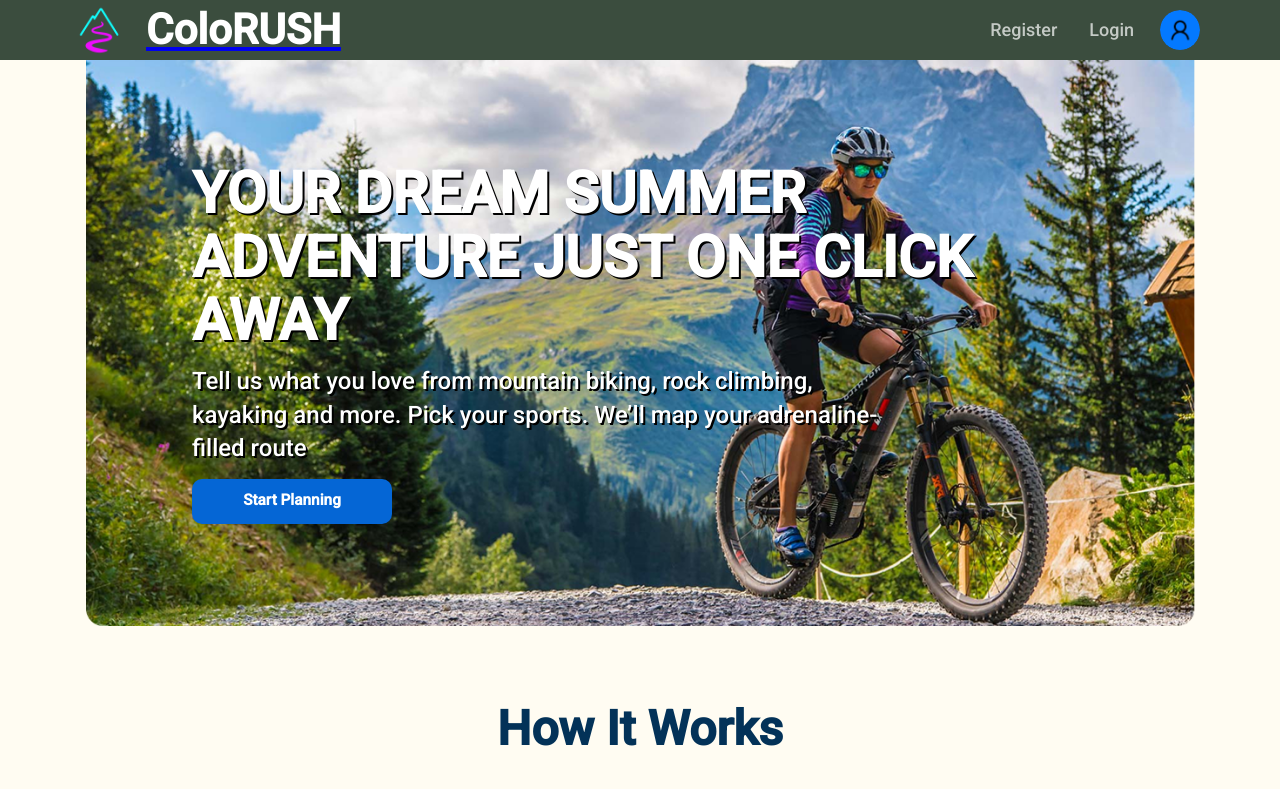
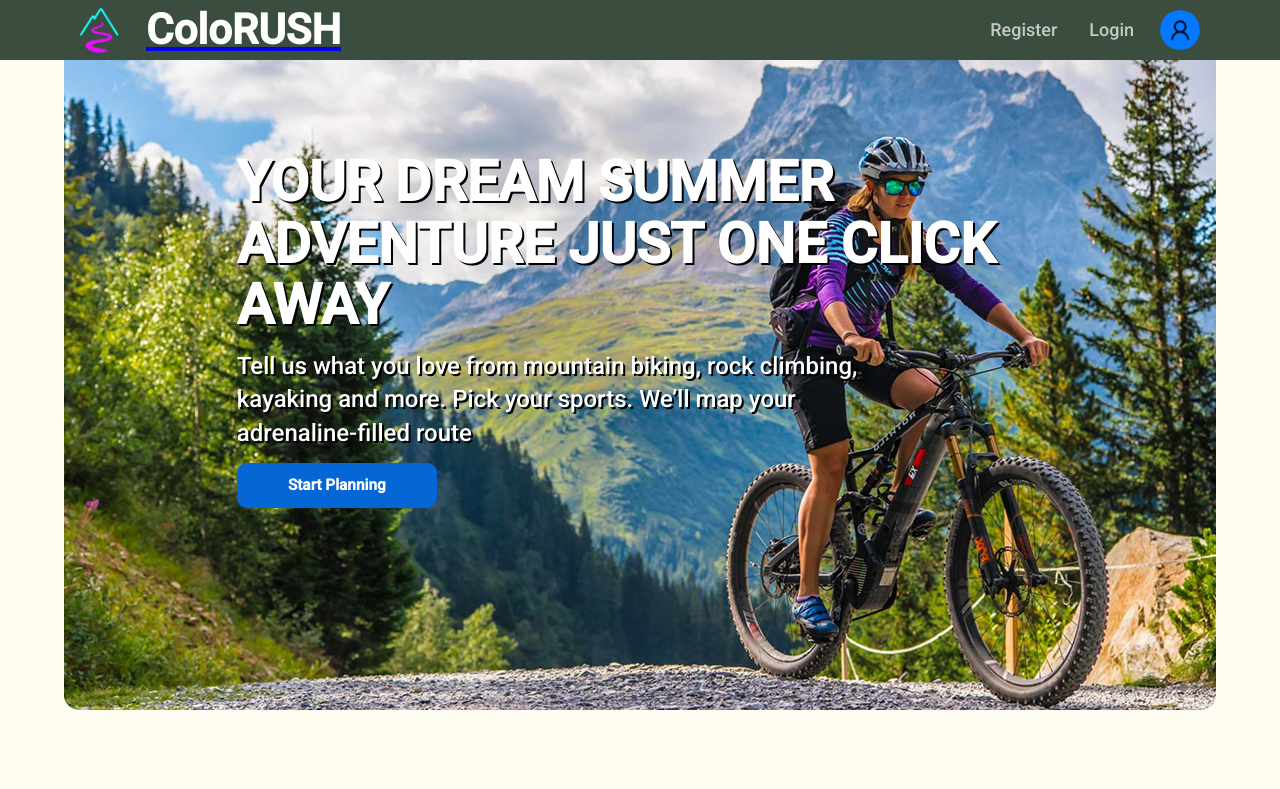
Before and after one commit to RyBCreates/July-code-jam, a React (Vite) app: page /#/ in a window 1280 px wide. Shown: the top 789 px of the page. Built offline with nearby package versions, Linux system fonts and the light colour scheme.

Commit message:
Added changes to header and hero

```diff
--- a/src/components/Hero/Hero.css
+++ b/src/components/Hero/Hero.css
@@ -1,23 +1,31 @@
 .hero {
-
   width: 100%;
+  min-height: 650px;
+  display: flex;
+  justify-content: center;
+  align-items: flex-start;
   color: #fff;
   box-sizing: border-box;
-  display: flex;
-  align-items: center;
   background: transparent;
+  margin: 0;
+  padding: 0;
 }
 
 .hero__content {
   background: url("../../assets/images/Hero.png") top center no-repeat;
-  background-size: contain;
-  max-height: 650px;
+  background-size: cover;
+  background-position: top center;
+  min-height: 650px;
+  max-width: 1280px;
   width: 100%;
+  margin: 0 5vw;
   display: flex;
   align-items: flex-start;
+  justify-content: center;
   box-sizing: border-box;
   padding: 0;
-  overflow: hidden;
+  overflow: visible;
+  border-radius: 0 0 15px 15px;
 }
 
 .hero__text {
@@ -33,7 +41,7 @@
 .hero__title {
   margin: 0;
   font-family: "Roboto", Arial, Helvetica, sans-serif;
-  font-size: clamp(1.2rem, 4.5vw, 3.8rem);
+  font-size: clamp(1.2rem, 4.5vw, 3.5rem);
   font-weight: bold;
   line-height: 1.1;
 }
```
